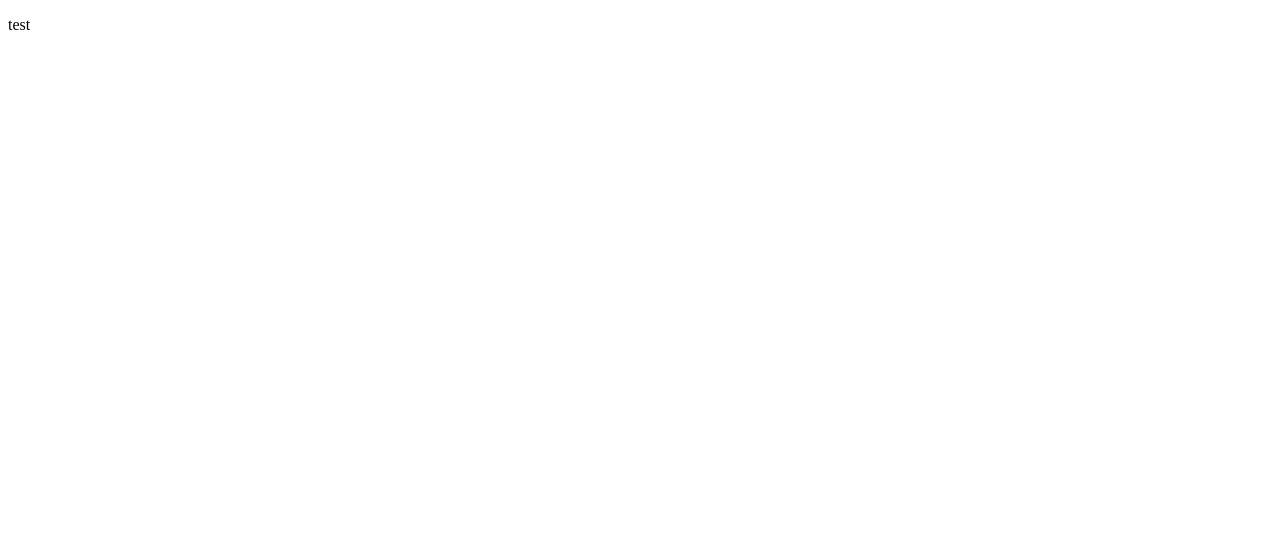
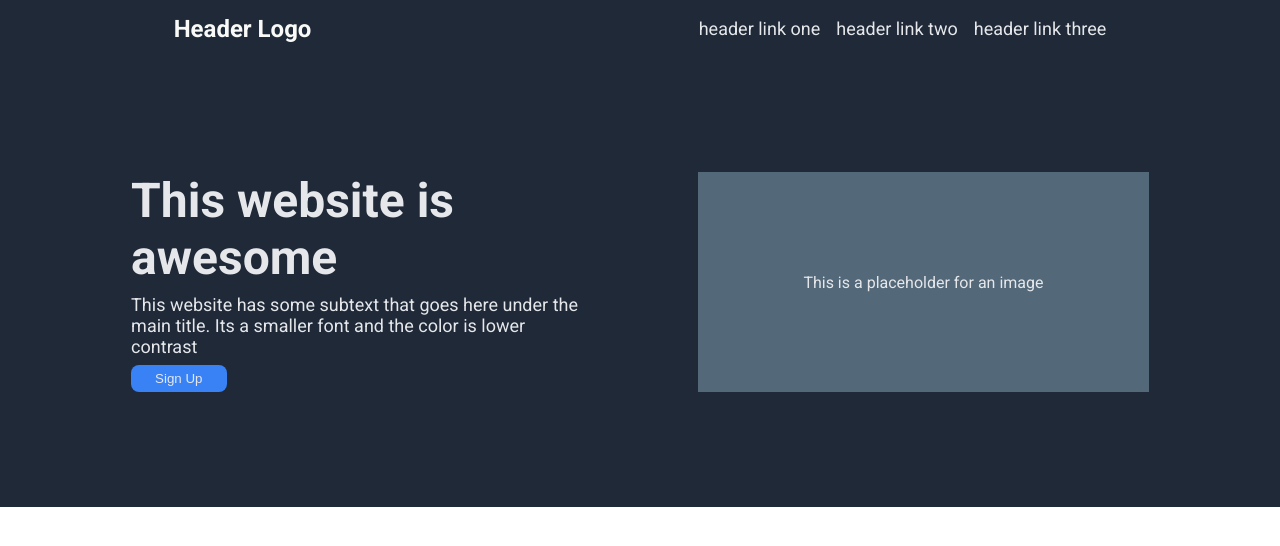
Before and after one commit to Rismaxjin/Landing-page, a plain HTML site: page index.html in a window 1280 px wide. Drawn offline with Linux system fonts and the light colour scheme.

Commit message:
hero section done

```diff
--- a/index.html
+++ b/index.html
@@ -5,11 +5,33 @@
   <meta charset="UTF-8">
   <meta http-equiv="X-UA-Compatible" content="IE=edge">
   <meta name="viewport" content="width=device-width, initial-scale=1.0">
+  <link
+    href="https://fonts.googleapis.com/css2?family=Roboto:ital,wght@0,100;0,300;0,400;0,500;0,700;0,900;1,100;1,300;1,400;1,500;1,700;1,900&display=swap"
+    rel="stylesheet">
+  <link rel="stylesheet" href="style.css">
   <title>Landing Page</title>
 </head>
 
 <body>
-  <p>test</p>
+  <div class="header-section">
+    <div class="header-logo">Header Logo</div>
+    <ul class="header-links">
+      <li>header link one</li>
+      <li>header link two</li>
+      <li>header link three</li>
+    </ul>
+  </div>
+  <div class="hero-section">
+    <div class="left-section">
+      <div class="hero-maintext">This website is <br> awesome</div>
+      <div class="hero-subtext">This website has some subtext that goes here under the <br> main title. Its a smaller
+        font and the color is lower <br> contrast</div>
+      <button class="hero-button">Sign Up</button>
+    </div>
+    <div class="right-section">
+      <div class="placeholder">This is a placeholder for an image</div>
+    </div>
+  </div>
 </body>
 
 </html>
--- /dev/null
+++ b/style.css
@@ -0,0 +1,89 @@
+* {
+  box-sizing: border-box;
+}
+
+body {
+  margin: 0;
+  padding: 0;
+  font-family: 'roboto';
+}
+
+.header-section {
+
+  display: flex;
+  align-items: center;
+  justify-content: space-around;
+  margin: 0;
+  padding: 0;
+  background-color: #1f2937;
+}
+
+.header-logo {
+  font-size: 24px;
+  font-weight: 600;
+  color: #F9FAF8;
+}
+
+.header-links {
+  display: flex;
+  list-style-type: none;
+  gap: 16px;
+  font-size: 18px;
+  color: #e5e7eb;
+}
+
+
+
+a {
+  text-decoration: none;
+}
+
+.hero-section {
+
+  display: flex;
+  justify-content: center;
+  gap: 120px;
+  height: 450px;
+  align-items: center;
+  background-color: #1f2937;
+}
+
+.left-section {
+  display: flex;
+  flex-direction: column;
+  gap: 8px;
+  height: max-content;
+
+}
+
+.hero-maintext {
+  font-size: 48px;
+  font-weight: bolder;
+  color: #e5e7eb;
+}
+
+.hero-subtext {
+  font-size: 18px;
+  color: #e5e7eb;
+}
+
+.hero-button {
+  padding: 6px 24px;
+  width: max-content;
+  background-color: #3882f6;
+  border: 0;
+  border-radius: 8px;
+  color: #e5e7eb;
+}
+
+.placeholder {
+  display: flex;
+
+  height: 220px;
+  width: 450.906px;
+
+  justify-content: center;
+  align-items: center;
+  color: #e5e7eb;
+  background-color: #536878;
+}
```
